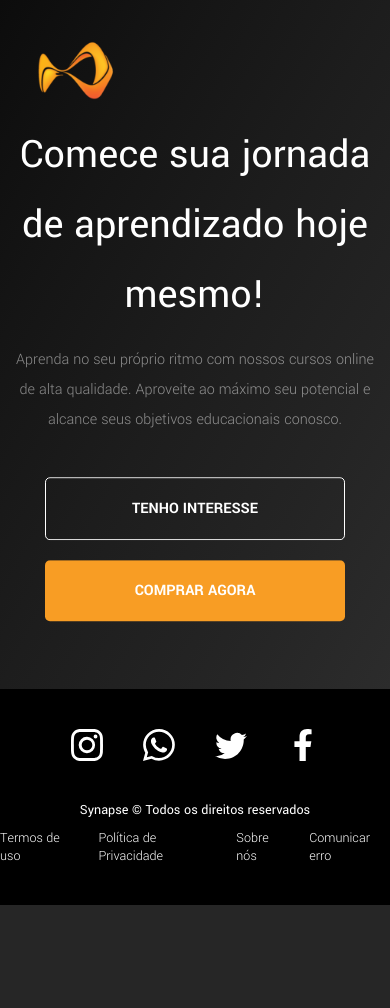
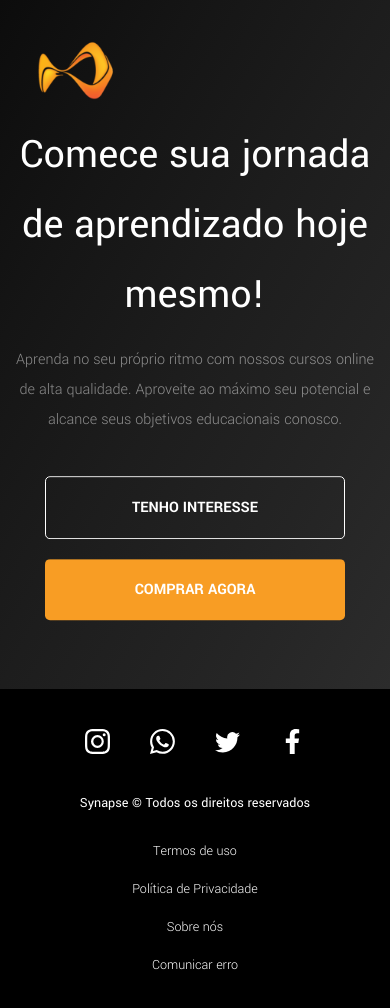
Before and after one commit to rogeritael/rogeritael-rocky_desafio, a React (Create React App) app: page / in a window 390 px wide. Shown: the top 1008 px of the page. Before the commit the page ends 905 px from the top, so only its background shows below. Built offline with nearby package versions, Linux system fonts and the light colour scheme.

Commit message:
deixando o footer responsivo

```diff
--- a/src/components/template/Footer/styles.ts
+++ b/src/components/template/Footer/styles.ts
@@ -32,4 +32,22 @@ export const FooterStyle = styled.footer`
             }
         }
     }
+
+    @media (max-width: 540px){
+        .socials {
+            svg {
+                font-size: 25px;
+            }
+        }
+
+        ul {
+            /* flex-wrap: wrap; */
+            flex-direction: column;
+            margin-top: 30px;
+
+            li {
+                text-align: center;
+            }
+        }
+    }
 `;
```
